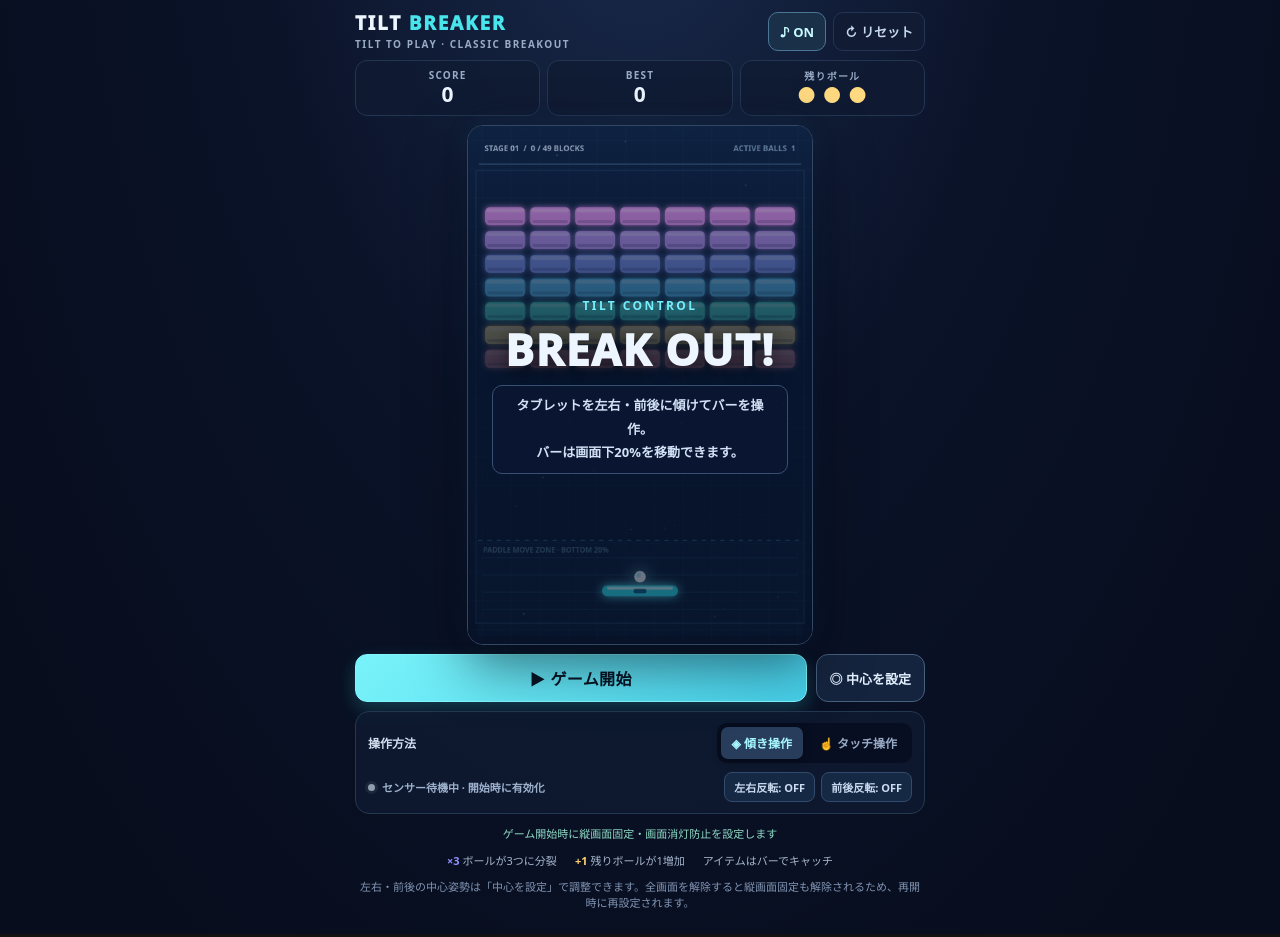
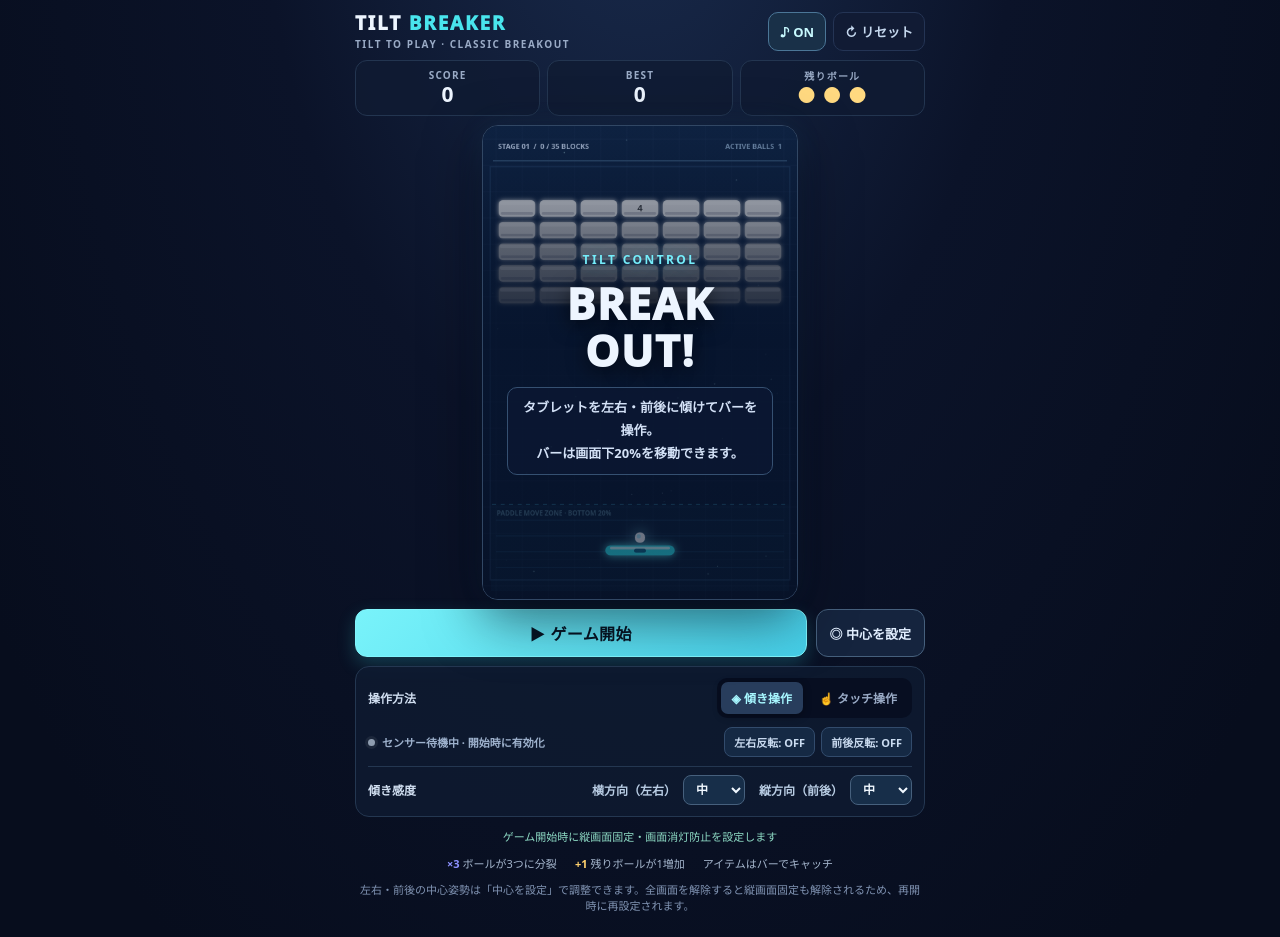
Before and after one commit to ichiyasa-fjco/tilt-breakout, a plain HTML site: page index.html in a window 1280 px wide. Drawn offline with Linux system fonts and the light colour scheme.

Commit message:
Add files via upload
ブロック段数変更、耐久力導入、モノトーン、感度調整

```diff
--- a/index.html
+++ b/index.html
@@ -25,8 +25,8 @@
   .stat .cap{font-size:10px;font-weight:700;letter-spacing:.12em;color:var(--dim)}
   .stat .val{font-size:21px;line-height:1.2;letter-spacing:.02em;font-weight:850;font-variant-numeric:tabular-nums}
   .stat .val.lives{color:#ffd980}
-  .stage{position:relative;align-self:center;width:min(100%,calc((100dvh - 280px)*.667));min-width:0;aspect-ratio:2/3;background:#081127;border:1px solid #314764;border-radius:16px;overflow:hidden;box-shadow:0 18px 55px #01040c8c,0 0 28px #42b2ea17;touch-action:none;user-select:none}
-  @media(max-height:680px){.stage{width:min(100%,calc((100dvh - 235px)*.667))}.app{gap:6px;padding-top:7px}.sub{display:none}.legend{display:none}}
+  .stage{position:relative;align-self:center;width:min(100%,calc((100dvh - 325px)*.667));min-width:0;aspect-ratio:2/3;background:#081127;border:1px solid #314764;border-radius:16px;overflow:hidden;box-shadow:0 18px 55px #01040c8c,0 0 28px #42b2ea17;touch-action:none;user-select:none}
+  @media(max-height:680px){.stage{width:min(100%,calc((100dvh - 275px)*.667))}.app{gap:6px;padding-top:7px}.sub{display:none}.legend{display:none}}
   canvas{display:block;width:100%;height:100%;touch-action:none;outline:0}
   .overlay{position:absolute;inset:0;display:flex;flex-direction:column;align-items:center;justify-content:center;text-align:center;pointer-events:none;background:linear-gradient(180deg,#06132c38,#06132cc9 46%,#06132c86);transition:opacity .2s;gap:12px;padding:24px}
   .overlay.hidden{opacity:0;visibility:hidden}
@@ -51,6 +51,11 @@
   .config{display:flex;align-items:center;gap:6px;flex-wrap:wrap}
   .micro{background:#152944;border:1px solid #324b6c;color:#cbdcf1;font-size:11px;padding:6px 9px;border-radius:8px;font-weight:800;white-space:nowrap}
   .micro.on{color:#78f2fb;border-color:#518f9b}
+  .sensitivity{display:flex;align-items:center;justify-content:space-between;gap:8px 14px;flex-wrap:wrap;padding-top:8px;border-top:1px solid #243751}
+  .sensGroups{display:flex;align-items:center;gap:8px 14px;flex-wrap:wrap}
+  .sensLabel{display:flex;align-items:center;gap:7px;color:#b9cde4;font-size:12px;font-weight:700;white-space:nowrap}
+  .sensSelect{background:#172e49;border:1px solid #46607d;border-radius:8px;color:#f1f8ff;font-size:12px;font-weight:850;padding:6px 8px;min-width:62px}
+  .sensSelect:focus-visible{outline:2px solid var(--cyan);outline-offset:2px}
   .legend{display:flex;justify-content:center;flex-wrap:wrap;gap:12px 18px;color:#a5b6cd;font-size:11px;line-height:1.5}
   .token{font-weight:900;margin-right:3px}.token.a{color:#8e92ff}.token.b{color:#ffd16e}
   .displayControl{display:flex;align-items:center;justify-content:center;gap:9px;flex-wrap:wrap;min-height:21px;text-align:center}
@@ -80,6 +85,10 @@
   <section class="controls" aria-label="ゲーム操作設定">
     <div class="controlHead"><span class="caption">操作方法</span><div class="modes"><button class="mode active" data-mode="tilt" type="button">◈ 傾き操作</button><button class="mode" data-mode="touch" type="button">☝ タッチ操作</button></div></div>
     <div class="footControls"><div class="sensor"><span class="dot" id="sensorDot"></span><span id="sensorText" role="status">センサー待機中 · 開始時に有効化</span></div><div class="config"><button class="micro" id="invertBtn" type="button" aria-pressed="false">左右反転: OFF</button><button class="micro" id="invertYBtn" type="button" aria-pressed="false">前後反転: OFF</button></div></div>
+    <div class="sensitivity"><span class="caption">傾き感度</span><div class="sensGroups">
+      <label class="sensLabel" for="sensitivityX">横方向（左右）<select class="sensSelect" id="sensitivityX" aria-label="左右の傾き感度"><option value="low">低</option><option value="medium" selected>中</option><option value="high">高</option></select></label>
+      <label class="sensLabel" for="sensitivityY">縦方向（前後）<select class="sensSelect" id="sensitivityY" aria-label="前後の傾き感度"><option value="low">低</option><option value="medium" selected>中</option><option value="high">高</option></select></label>
+    </div></div>
   </section>
   <div class="displayControl"><span class="displayStatus" id="displayStatus" role="status">ゲーム開始時に縦画面固定・画面消灯防止を設定します</span><button class="micro" id="displayBtn" type="button" hidden>⛶ 画面を再設定</button></div>
   <div class="legend"><span><span class="token a">×3</span>ボールが3つに分裂</span><span><span class="token b">+1</span>残りボールが1増加</span><span>アイテムはバーでキャッチ</span></div>
@@ -94,8 +103,15 @@
   const PADDLE_Y_CENTER=(PADDLE_Y_MIN+PADDLE_Y_MAX)/2;
   const $ = id => document.getElementById(id);
   const canvas=$('game'), ctx=canvas.getContext('2d',{alpha:false});
-  const ui={score:$('score'),best:$('best'),lives:$('lives'),overlay:$('overlay'),kicker:$('overlayKicker'),title:$('overlayTitle'),overlayText:$('overlayText'),play:$('playBtn'),cal:$('calBtn'),sound:$('soundBtn'),restart:$('restartBtn'),sensorText:$('sensorText'),sensorDot:$('sensorDot'),invert:$('invertBtn'),invertY:$('invertYBtn'),stage:$('stage'),displayStatus:$('displayStatus'),displayBtn:$('displayBtn')};
-  const palette=['#f19bfd','#c69dff','#869dfb','#61c8fa','#51e3cf','#ffe08c','#ff9e9e'];
+  const ui={score:$('score'),best:$('best'),lives:$('lives'),overlay:$('overlay'),kicker:$('overlayKicker'),title:$('overlayTitle'),overlayText:$('overlayText'),play:$('playBtn'),cal:$('calBtn'),sound:$('soundBtn'),restart:$('restartBtn'),sensorText:$('sensorText'),sensorDot:$('sensorDot'),invert:$('invertBtn'),invertY:$('invertYBtn'),sensitivityX:$('sensitivityX'),sensitivityY:$('sensitivityY'),stage:$('stage'),displayStatus:$('displayStatus'),displayBtn:$('displayBtn')};
+  const BRICK_COLS=7,BRICK_ROWS=5,TOTAL_BRICKS=BRICK_COLS*BRICK_ROWS;
+  // Ordinary blocks are grayscale. The center brick on the top row
+  // becomes progressively red after each surviving hit.
+  const palette=['#eeeeee','#d2d2d2','#b6b6b6','#999999','#7d7d7d'];
+  const damagedRed=['#eeeeee','#edb0b0','#ec6c6c','#e62e2e'];
+  // The existing 'medium' gain is preserved for both axes.
+  const tiltGain={x:{low:8,medium:12.8,high:19},y:{low:1.8,medium:3.0,high:4.6}};
+  let sensitivityX='medium',sensitivityY='medium';
   let state='ready', score=0, lives=3, best=0, mode='tilt', invert=false, invertY=false, muted=false;
   let balls=[],bricks=[],items=[],sparks=[],stars=[],floatTexts=[];
   let paddle={x:W/2-53,y:PADDLE_Y_CENTER,w:106,h:15,target:W/2,targetY:PADDLE_Y_CENTER};
@@ -204,6 +220,23 @@
     acquireWakeLock();
   }
   try {best=Number(localStorage.getItem('tilt-breaker-best')||0)||0;}catch(e){}
+  try{
+    const savedX=localStorage.getItem('tilt-breaker-sensitivity-x');
+    const savedY=localStorage.getItem('tilt-breaker-sensitivity-y');
+    if(Object.hasOwn(tiltGain.x,savedX))sensitivityX=savedX;
+    if(Object.hasOwn(tiltGain.y,savedY))sensitivityY=savedY;
+  }catch(e){}
+  ui.sensitivityX.value=sensitivityX;
+  ui.sensitivityY.value=sensitivityY;
+  function updateSensitivity(axis){
+    const select=axis==='x'?ui.sensitivityX:ui.sensitivityY;
+    const value=select.value;
+    if(!Object.hasOwn(tiltGain[axis],value))return;
+    if(axis==='x')sensitivityX=value;else sensitivityY=value;
+    try{localStorage.setItem('tilt-breaker-sensitivity-'+axis,value)}catch(e){}
+  }
+  ui.sensitivityX.addEventListener('change',()=>updateSensitivity('x'));
+  ui.sensitivityY.addEventListener('change',()=>updateSensitivity('y'));
   ui.best.textContent=best.toLocaleString('ja-JP');
   function rnd(a,b){return a+Math.random()*(b-a)}
   function clamp(v,a,b){return Math.max(a,Math.min(b,v))}
@@ -214,8 +247,18 @@
   initializeStars();
   function updateHud(){ui.score.textContent=score.toLocaleString('ja-JP');ui.lives.textContent=lives<=5?'● '.repeat(lives).trim():('● × '+lives);ui.best.textContent=best.toLocaleString('ja-JP')}
   function setScore(n){score+=n;if(score>best){best=score;try{localStorage.setItem('tilt-breaker-best',String(best))}catch(e){}}updateHud()}
-  function spawnBricks(){bricks=[];const cols=7,rows=7,gapX=7,gapY=8,padX=24,y0=113,bw=(W-2*padX-gapX*(cols-1))/cols,bh=25;
-    for(let row=0;row<rows;row++)for(let col=0;col<cols;col++){bricks.push({x:padX+col*(bw+gapX),y:y0+row*(bh+gapY),w:bw,h:bh,color:palette[row],alive:true})}}
+  function spawnBricks(){
+    bricks=[];
+    const gapX=7,gapY=8,padX=24,y0=113,bw=(W-2*padX-gapX*(BRICK_COLS-1))/BRICK_COLS,bh=25;
+    for(let row=0;row<BRICK_ROWS;row++)for(let col=0;col<BRICK_COLS;col++){
+      const special=row===0 && col===Math.floor(BRICK_COLS/2);
+      bricks.push({x:padX+col*(bw+gapX),y:y0+row*(bh+gapY),w:bw,h:bh,
+        color:palette[row],alive:true,special,hp:special?4:1});
+    }
+  }
+  function brickDisplayColor(brick){
+    return brick.special?damagedRed[clamp(4-brick.hp,0,3)]:brick.color;
+  }
   function newBall(x,y,vx,vy){return {x,y,vx,vy,r:R,trail:[],dead:false}}
   function resetBall(){balls=[newBall(paddle.x+paddle.w/2,paddle.y-11,0,0)];state='ready';syncUI()}
   function newGame(){score=0;lives=3;items=[];sparks=[];floatTexts=[];shake=0;paddle.x=W/2-paddle.w/2;paddle.y=PADDLE_Y_CENTER;paddle.target=W/2;paddle.targetY=PADDLE_Y_CENTER;touchX=W/2;touchY=PADDLE_Y_CENTER;spawnBricks();resetBall();updateHud()}
@@ -354,8 +397,8 @@
       let dy=clamp(angleDiff(sensor.current.y,sensor.reference.y),-22,22);
       if(Math.abs(dx)<.65)dx=0;
       if(Math.abs(dy)<.8)dy=0;
-      paddle.target=clamp(W/2+dx*12.8*(invert?-1:1),paddle.w/2+9,W-paddle.w/2-9);
-      paddle.targetY=clamp(PADDLE_Y_CENTER-dy*3.0*(invertY?-1:1),PADDLE_Y_MIN,PADDLE_Y_MAX);
+      paddle.target=clamp(W/2+dx*tiltGain.x[sensitivityX]*(invert?-1:1),paddle.w/2+9,W-paddle.w/2-9);
+      paddle.targetY=clamp(PADDLE_Y_CENTER-dy*tiltGain.y[sensitivityY]*(invertY?-1:1),PADDLE_Y_MIN,PADDLE_Y_MAX);
     }
     const arrowX=Number(arrows.has('ArrowRight'))-Number(arrows.has('ArrowLeft'));
     const arrowY=Number(arrows.has('ArrowDown'))-Number(arrows.has('ArrowUp'));
@@ -392,7 +435,22 @@
       }
       for(const brick of bricks){if(!brick.alive)continue;
         if(brickCollision(b,brick,prevX,prevY)){
-          brick.alive=false;setScore(100);blast(brick.x+brick.w/2,brick.y+brick.h/2,brick.color,11);dropItem(brick);playSound(460+rnd(0,240),.06,'triangle',.045);shake=.65;break;
+          brick.hp--;
+          if(brick.hp>0){
+            // The reinforced top-center brick survives its first three hits.
+            const red=brickDisplayColor(brick);
+            blast(brick.x+brick.w/2,brick.y+brick.h/2,red,7);
+            textPopup(brick.x+brick.w/2,brick.y-5,'残り'+brick.hp,red);
+            playSound(300+(4-brick.hp)*85,.09,'square',.036);
+            shake=.35;
+          }else{
+            // Award points and roll for an item only when the brick breaks.
+            brick.alive=false;setScore(100);
+            const burst=brick.special?'#ed2525':brick.color;
+            blast(brick.x+brick.w/2,brick.y+brick.h/2,burst,brick.special?22:11);
+            dropItem(brick);playSound(460+rnd(0,240),.06,'triangle',.045);shake=.65;
+          }
+          break;
         }
       }
       if(b.y-b.r>H+15)b.dead=true;
@@ -421,7 +479,7 @@
     const bg=ctx.createLinearGradient(0,0,0,H);bg.addColorStop(0,'#102647');bg.addColorStop(.45,'#0b1c36');bg.addColorStop(1,'#081124');ctx.fillStyle=bg;ctx.fillRect(0,0,W,H);
     ctx.strokeStyle='#729ad111';ctx.lineWidth=1;for(let x=20;x<W;x+=40){ctx.beginPath();ctx.moveTo(x,0);ctx.lineTo(x,H);ctx.stroke()};for(let y=20;y<H;y+=40){ctx.beginPath();ctx.moveTo(0,y);ctx.lineTo(W,y);ctx.stroke()}
     for(const s of stars){ctx.globalAlpha=.28+.20*Math.sin(idlePulse*1.2+s.p);ctx.fillStyle='#c7f6ff';ctx.beginPath();ctx.arc(s.x,s.y,s.r,0,TAU);ctx.fill()}ctx.globalAlpha=1;
-    ctx.fillStyle='#c2d3ed';ctx.font='700 11px system-ui';ctx.fillText('STAGE 01  /  '+(49-bricks.length)+' / 49 BLOCKS',23,35);
+    ctx.fillStyle='#c2d3ed';ctx.font='700 11px system-ui';ctx.fillText('STAGE 01  /  '+(TOTAL_BRICKS-bricks.length)+' / '+TOTAL_BRICKS+' BLOCKS',23,35);
     ctx.fillStyle='#85a3c4';ctx.textAlign='right';ctx.fillText('ACTIVE BALLS  '+balls.length,W-23,35);ctx.textAlign='left';
     ctx.strokeStyle='#315074';ctx.lineWidth=2;ctx.beginPath();ctx.moveTo(15,53);ctx.lineTo(W-15,53);ctx.stroke();
     // Side rails and floor markers
@@ -431,7 +489,19 @@
     ctx.strokeStyle='#47bce168';ctx.setLineDash([6,7]);ctx.beginPath();ctx.moveTo(14,PADDLE_ZONE_TOP);ctx.lineTo(W-14,PADDLE_ZONE_TOP);ctx.stroke();ctx.setLineDash([]);
     ctx.font='700 10px system-ui';ctx.fillStyle='#7fb6ca99';ctx.fillText('PADDLE MOVE ZONE · BOTTOM 20%',21,PADDLE_ZONE_TOP+17);
     for(let i=0;i<4;i++){ctx.strokeStyle='#3579a42d';ctx.beginPath();ctx.moveTo(20,PADDLE_ZONE_TOP+24+i*24);ctx.lineTo(W-20,PADDLE_ZONE_TOP+24+i*24);ctx.stroke()}
-    for(const brick of bricks){const {x,y,w,h,color}=brick;ctx.shadowColor=color;ctx.shadowBlur=9;ctx.fillStyle=color;rounded(x,y,w,h,6);ctx.fill();ctx.shadowBlur=0;ctx.fillStyle='#ffffff46';rounded(x+2,y+2,w-4,5,2);ctx.fill();ctx.fillStyle='#0b15342f';rounded(x+3,y+h-7,w-6,4,2);ctx.fill()}
+    for(const brick of bricks){
+      const {x,y,w,h}=brick,color=brickDisplayColor(brick);
+      ctx.shadowColor=color;ctx.shadowBlur=brick.special&&brick.hp<4?16:7;
+      ctx.fillStyle=color;rounded(x,y,w,h,6);ctx.fill();ctx.shadowBlur=0;
+      ctx.fillStyle='#ffffff46';rounded(x+2,y+2,w-4,5,2);ctx.fill();
+      ctx.fillStyle='#0b15342f';rounded(x+3,y+h-7,w-6,4,2);ctx.fill();
+      if(brick.special){
+        // Remaining hits are also printed for clarity; color progresses to red.
+        ctx.save();ctx.textAlign='center';ctx.textBaseline='middle';
+        ctx.font='900 14px system-ui';ctx.fillStyle=brick.hp===4?'#424242':'#fff';
+        ctx.fillText(String(brick.hp),x+w/2,y+h/2+1);ctx.restore();
+      }
+    }
     ctx.save();ctx.shadowBlur=shake>0?20:14;ctx.shadowColor='#5ceff6';ctx.fillStyle='#2ce7ee';rounded(paddle.x,paddle.y,paddle.w,paddle.h,8);ctx.fill();ctx.shadowBlur=0;
     ctx.fillStyle='#caffff';rounded(paddle.x+7,paddle.y+2,paddle.w-14,4,2);ctx.fill();ctx.fillStyle='#075e80';rounded(paddle.x+paddle.w/2-9,paddle.y+5,18,6,3);ctx.fill();ctx.restore();
     for(const item of items){const violet=item.kind==='split',c=violet?'#9992ff':'#ffd475';ctx.save();ctx.shadowBlur=14;ctx.shadowColor=c;ctx.fillStyle=violet?'#393b89':'#785324';ctx.strokeStyle=c;ctx.lineWidth=2.5;ctx.beginPath();ctx.arc(item.x,item.y,item.r+Math.sin(item.pulse)*1.2,0,TAU);ctx.fill();ctx.stroke();ctx.shadowBlur=0;ctx.textAlign='center';ctx.textBaseline='middle';ctx.font='900 14px system-ui';ctx.fillStyle='#fff';ctx.fillText(violet?'×3':'+1',item.x,item.y+.7);ctx.restore()}
```
